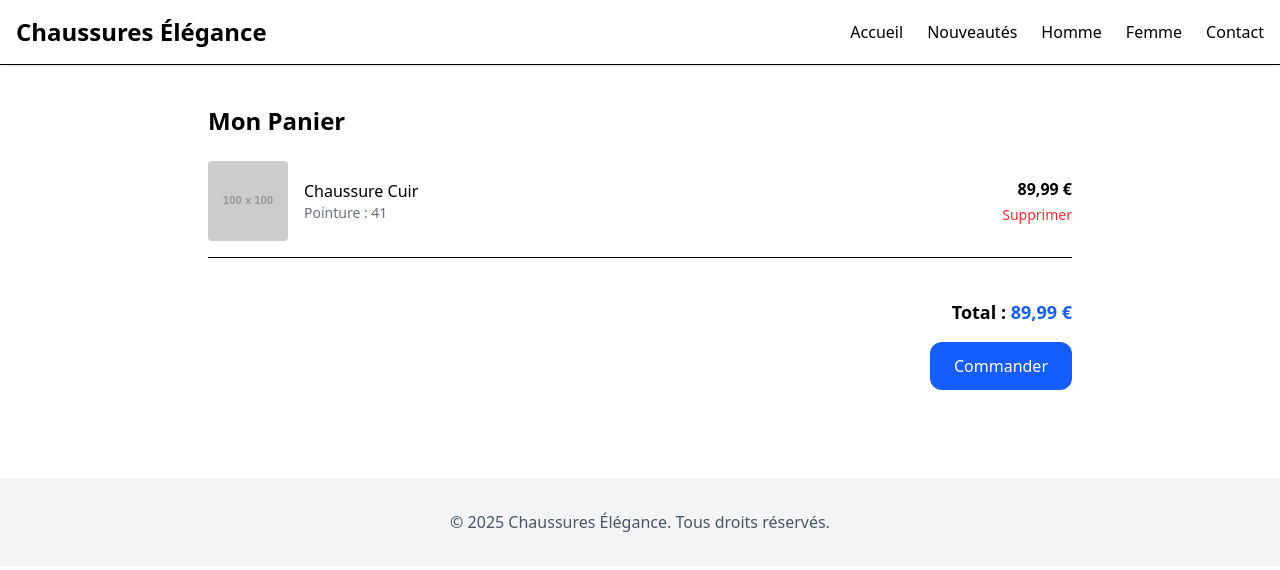
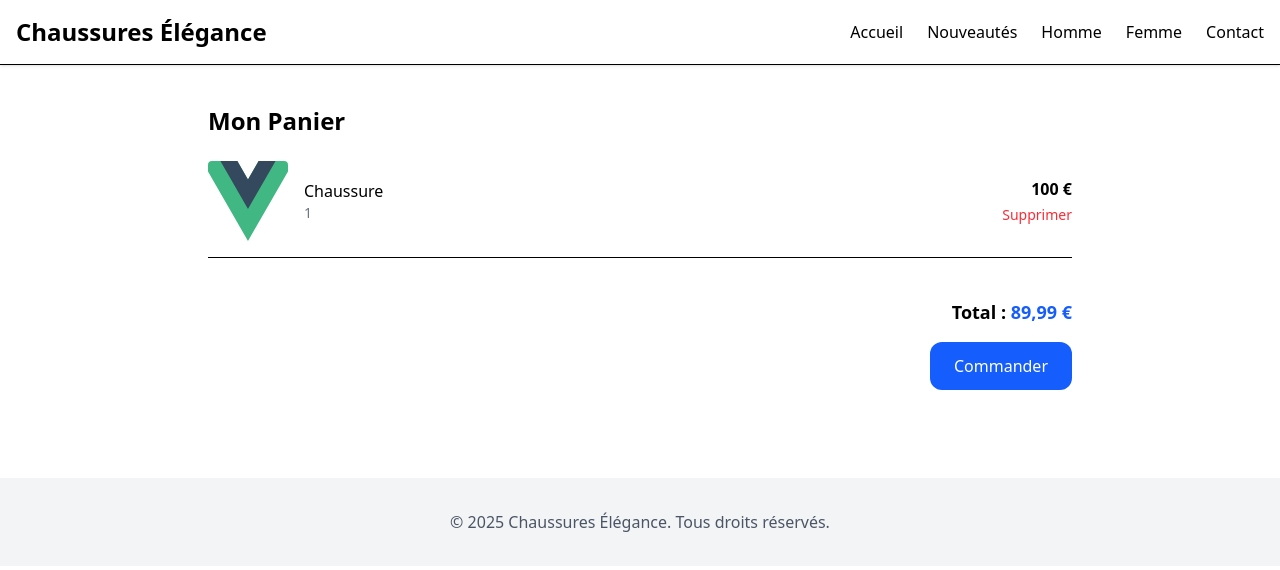
Before and after one commit to juroche42/app-vuejs, a Vue app: page /checkout in a window 1280 px wide. Shown: the top 570 px of the page. Built offline with nearby package versions, Linux system fonts and the light colour scheme.

Commit message:
feat: adding props to checkoutelement component

```diff
--- a/src/components/CheckoutElementCard.vue
+++ b/src/components/CheckoutElementCard.vue
@@ -1,18 +1,35 @@
 <script setup>
-
+const props = defineProps({
+  title: {
+    type: String,
+    required: true,
+  },
+  price: {
+    type: Number,
+    required: true,
+  },
+  quantity: {
+    type: Number,
+    default: 1,
+  },
+  image: {
+    type: String,
+    default: '/src/assets/logo.svg',
+  },
+})
 </script>
 
 <template>
   <div class="flex items-center justify-between border-b pb-4">
     <div class="flex items-center gap-4">
-      <img src="https://via.placeholder.com/100" class="w-20 h-20 object-cover rounded" alt="Produit">
+      <img :src="props.image" class="w-20 h-20 object-cover rounded" :alt="props.title"/>
       <div>
-        <p class="font-medium">Chaussure Cuir</p>
-        <p class="text-gray-500 text-sm">Pointure : 41</p>
+        <p class="font-medium">{{props.title}}</p>
+        <p class="text-gray-500 text-sm">{{props.quantity}}</p>
       </div>
     </div>
     <div class="text-right">
-      <p class="font-bold">89,99 €</p>
+      <p class="font-bold">{{props.price}} €</p>
       <button class="text-red-500 text-sm hover:underline mt-1">Supprimer</button>
     </div>
   </div>
--- a/src/views/CheckoutView.vue
+++ b/src/views/CheckoutView.vue
@@ -8,7 +8,7 @@ import CheckoutElementCard from '@/components/CheckoutElementCard.vue'
   <main class="max-w-4xl mx-auto px-4 py-10">
     <h2 class="text-2xl font-bold mb-6">Mon Panier</h2>
     <div class="space-y-6">
-      <CheckoutElementCard/>
+      <CheckoutElementCard title="Chaussure" price="100" />
       <SumarizeOrderSection/>
     </div>
   </main>
```
